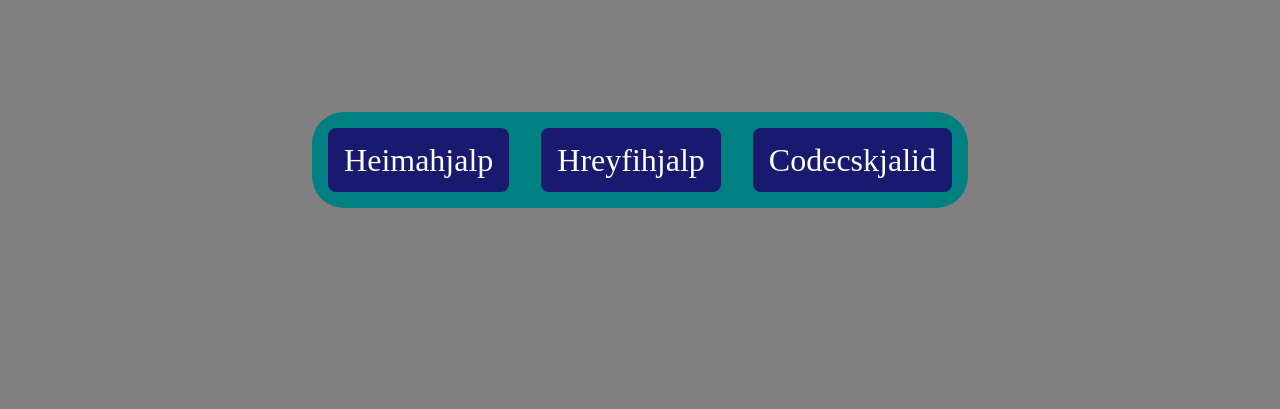
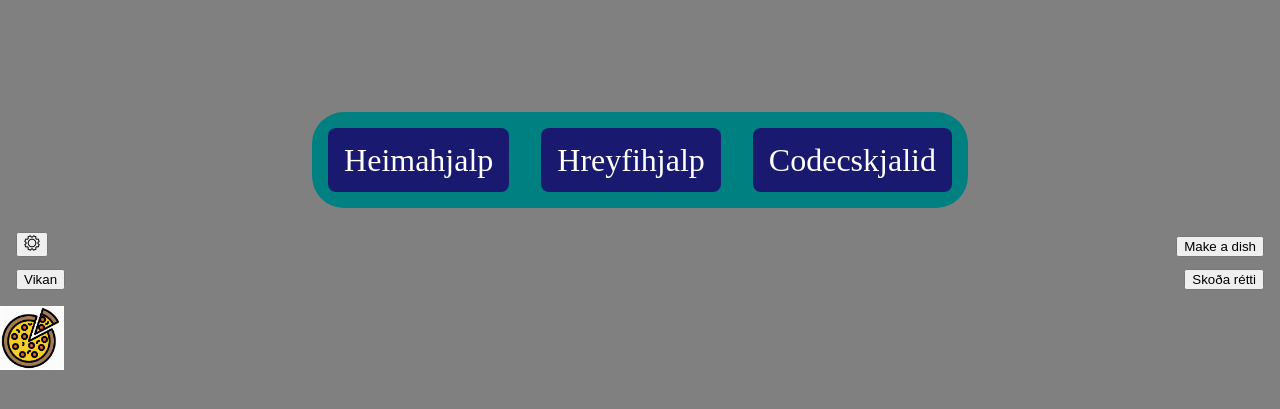
Before and after one commit to Nesinn/Nesinn.github.io, a PHP site: page / in a window 1280 px wide. Shown: the top 409 px of the page. Run offline with PHP 8.4, Linux system fonts and the light colour scheme; some libraries are stand-ins or nearby versions.

Commit message:
Cal upgrade
Changing the looks og the page and inputting some Calendar preferances

```diff
--- a/index.html
+++ b/index.html
@@ -12,7 +12,39 @@
     </div>
     <div id="page">
       <!-- Page content -->
+
     </div>
+    <div class="page">
+        <!-- Buttons for meal organizing -->
+        <div class="selection">
+          <div class="settings">
+            <button><img src="./resource/image/settings.png"></button>
+          </div>
+          <div>
+            <button>Make a dish</button>
+          </div>
+        </div>
+        <div class="week">
+          <div >
+            <button>Vikan
+            <p id="week"></p>
+            </button>
+          </div>
+          <div class="browse">
+            <button>Skoða rétti</button>
+          </div>
+        </div>
+      </div>
+      <div class="mealToday">
+        <!-- Tells what day of the week is this -->
+        <div>
+          <p id="date"></p>
+        </div>
+        <div>
+          <p class="dinner"></p>
+          <span class="mealimg"><img src="./resource/image/food/pizza.jpg"></span>
+        </div>
+      </div>
     <div id="footer">
       <!-- Footer content -->
     </div>
--- a/resource/css/style.css
+++ b/resource/css/style.css
@@ -86,9 +86,37 @@ input{
 }
 
 /* Heimahjalp */
-.dagskra {
+.page {
+  margin: 1rem;
+  display: flex;
+  flex-flow: column;
+}
+.selection {
+  display: flex;
+  justify-content: space-between;
+}
+.settings img{
+  width: 1rem;
+}
+.week {
+  display: flex;
+  justify-content: space-between;
+}
+.browse {
+
+}
+.mealToday {
+  display: flex;
+  flex-flow: column;
+  align-content: center;
+  justify-content: center;
+}
+.mealimg img {
+  width: 4rem;
+}
+/*.dagskra {
   padding-top: 12rem;/* 4rem; /* To make the top of the page not go under the toolbar */
-  display: flex;
+/*  display: flex;
   justify-content: space-between;
   align-items: center;
 }
@@ -99,3 +127,4 @@ input{
 .arrow:hover {
   color: steelblue;
 }
+*/
--- a/resource/javascript/main.js
+++ b/resource/javascript/main.js
@@ -53,7 +53,12 @@ var Calendar = {
   isDate : function(date){
     return (date instanceof Date);
   },
-  //Ruturns Day of Week Day og month and month
+  //Returns name of Today
+  getToday : function(){
+    var date = new Date;
+    return this.iceDays[date.getDay()];
+  },
+  //Returns Day of Week Day and month
   getDayMdayMonth : function(newDate){
     return this.iceDays[newDate.getDay()] + " " + newDate.getDate() + ". " + this.iceMonths[newDate.getMonth()];
   },
@@ -65,7 +70,7 @@ var Calendar = {
     var s = addZero(today.getSeconds());
     return (h + ":" + m + ":" + s);
   },
-  //Returns the number with 0 if it´s below 10.
+  //Returns the number with 0 in front if it is below 10.
   addZero : function(num){
     if(num < 10){
       return "0" + num;
@@ -82,6 +87,47 @@ var Calendar = {
       return (d + m + y);
     } else {
       return date;
+    }
+  },
+  //Retunrns start of week
+  getStartOfWeek : function(date){
+    if(this.isDate(date)){
+      var dayOfWeek = date.getDay();
+      if(dayOfWeek != 0){
+        for(var i = dayOfWeek ; i > 0 ; i--){
+        date = this.yesterday(date);
+      }
+    }
+    return date;
+    }
+  },
+  //Retruns end of week
+  getEndOfWeek : function(date){
+    if(this.isDate(date)){
+      var dayOfWeek = date.getDay();
+      if(dayOfWeek != 6){
+        for(var i = dayOfWeek ; i < 6 ; i++){
+        date = this.tomorrow(date);
+      }
+    }
+    return date;
+    }
+  },
+  //Returns the current week format monday-sunday 1-7. January or 31.01-06.02
+  getWeek : function(date){
+    if(this.isDate(date)){
+      var day = new Date;
+      var startOfWeek = this.getStartOfWeek(day);
+      var endOfWeek = this.getEndOfWeek(day);
+      var week = "";
+      if(startOfWeek.getMonth() == this.addZero(endOfWeek.getMonth())){
+        week = this.addZero(startOfWeek.getDate()) + "-" + this.addZero(endOfWeek.getDate()) + "." + this.iceMonths[endOfWeek.getMonth()];
+      } else {
+        var sow = this.addZero(startOfWeek.getDate()) + "." + this.addZero(startOfWeek.getMonth() + 1);
+        var eow = this.addZero(endOfWeek.getDate()) + "." + this.addZero(endOfWeek.getMonth()) + 1;
+        week = sow + " - " + eow;
+      }
+      return week;
     }
   },
   // returns the day before given date.
@@ -218,7 +264,7 @@ var DATABASE = {
             ],
     USER: [{
       startDate: "Wed Apr 11 2018 13:07:57 GMT+0000 (Greenwich Standard Time)",
-      dateID : ["13042018", "14042018", "15042018", "16042018", "17042018", "18042018", "19042018", "20042018", "21042018", "22042018", "23042018", "24042018", "25042018", "26042018", "27042018", "28042018", "29042018", "30042018", "01052018", "02052018", "03052018", "04052018"],
+      dateID : ["09042019", "11042019", "12042019", "13042019", "14042019", "15042019", "16042019", "17042019", "18042019", "19042019", "20042019", "21042019", "22042019", "23042019", "24042019", "25042019", "26042019", "27042019", "28042019", "29042019", "30042019", "21042019"],
       dinnerPlans : [0,1,2,3,4,5,6,7,8,9,10,11,12,13,14,15,16,17,18,19,20,21,22,23,24,25,26,27,28,29,30,31,32,33]
     }]
   }
@@ -238,8 +284,8 @@ var User = {
   //Append the login to the page
   display : function(){
     var loginMessage = "<div class=\"login-message\"><p>Velkominn!</p></div>";
-    var loginUsername = "<div class=\"login-username\"><p>Notendanafn: <input type=\"text\" class=\"username\"></p></div>";
-    var loginPassword = "<div class=\"login-password\"><p>Lykilorð: <input type=\"text\" class=\"password\"></p></div>";
+    var loginUsername = "<div class=\"login-username\"><p>Notendanafn: <input type=\"text\" value=\"Kambholl\" class=\"username\"></p></div>";
+    var loginPassword = "<div class=\"login-password\"><p>Lykilorð: <input type=\"text\" value=\"12345\" class=\"password\"></p></div>";
     var loginError = "<div><span class=\"login-error\"></span></div>";
     var loginSubmit = "<div class=\"login-submit\"><a class=\"loginButton\">Innskrá</a><a>Nýskrá</a></div>"
     var loginContainer = "<div class=\"login-container\">" + loginMessage + loginUsername + loginPassword + loginError + loginSubmit + "</div>";
@@ -307,32 +353,24 @@ var HomeHelp = {
     //We need the username before setting up the page
     if(User.loggedIn()){
       //We have a username, put up heimahjalp page.
-      Page.loadToolbar("<p id=\"date\">");
+
       var leftArrow = "<div class=\"arrow\"><p>&#8249;</p></div>";
       var rightArrow = "<div class=\"arrow\"><p>&#8250;</p></div>";
-      var breakfast = "<p>Morgunmatur: <span class=\"breakfast\"></span></p>";
-      var lunchbox = "<p>Nesti :<span class=\"lunchbox\"></span></p>";
-      var dinner = "<p>Kv&ouml;ldmatur: <span class=\"dinner\"></span></p>";
-      var project = "<p>Verkefni: <span class=\"project\"></span></p>";
-      var day = "<div class=\"day\">" + breakfast + lunchbox + dinner + project + "</div>";
-      var dagskra = "<div class=\"dagskra\">" + leftArrow + day + rightArrow + "</div>";
-      $("#page").append(dagskra);
-      //if user clicks arrow, we need to change the date.
-      $("div.arrow:first").on('click', function(e){
-        //since he clicked the left arrow go back a day.
-        HomeHelp.setDay(Calendar.yesterday(displayDay));
-      });
-      $("div.arrow:last").on('click', function(e){
-        //since he clicked the right arrow go ahead a day.
-        HomeHelp.setDay(Calendar.tomorrow(displayDay));
-      });
-        displayDay = new Date;
-        this.setDay(displayDay);
-      } else {
+      var dagskra = "<div class=\"dagskra\">" + leftArrow + " day " + rightArrow + "</div>";
+      var displayDay = new Date;
+      var divO = "<div>";
+      var divC = "</div>"
+      var dagskra = divO + "" + divC;
+
+      //$("#page").append(dagskra);
+
+      this.setDay(displayDay);
+
+    } else {
         //display login screen, there was no user in the path and no user was logged in
         Page.getPage("heimahjalp");
-      }
-    },
+    }
+  },
   //gets a date and changes accoringly.
   setDay : function(date) {
   //check newDate if it is a date!
@@ -359,7 +397,8 @@ var HomeHelp = {
     }
     //we change the text on the page, if there was no plan the string will be empty
     $(".dinner").text(dinner);
-    $("#date").text(Calendar.getDayMdayMonth(date));
+    $("#week").text(Calendar.getWeek(date));
+    $("#date").text(Calendar.getToday());
   } else {
     //the date test failed!
     $("#date").text("Error: date value for setDay was not a date (" + date + "), or user was not logged in!");
@@ -439,4 +478,33 @@ function beatTimer() {
     countDown();
   }
 }
+
+
+      //Old page before change, keep for alittle time!
+      /*Page.loadToolbar("<p id=\"date\">");
+      var leftArrow = "<div class=\"arrow\"><p>&#8249;</p></div>";
+      var rightArrow = "<div class=\"arrow\"><p>&#8250;</p></div>";
+      var breakfast = "<p>Morgunmatur: <span class=\"breakfast\"></span></p>";
+      var lunchbox = "<p>Nesti :<span class=\"lunchbox\"></span></p>";
+      var dinner = "<p>Kv&ouml;ldmatur: <span class=\"dinner\"></span></p>";
+      var project = "<p>Verkefni: <span class=\"project\"></span></p>";
+      var day = "<div class=\"day\">" + breakfast + lunchbox + dinner + project + "</div>";
+      var dagskra = "<div class=\"dagskra\">" + leftArrow + day + rightArrow + "</div>";
+
+            $("#page").append(dagskra);
+      //if user clicks arrow, we need to change the date.
+      $("div.arrow:first").on('click', function(e){
+        //since he clicked the left arrow go back a day.
+        HomeHelp.setDay(Calendar.yesterday(displayDay));
+      });
+      $("div.arrow:last").on('click', function(e){
+        //since he clicked the right arrow go ahead a day.
+        HomeHelp.setDay(Calendar.tomorrow(displayDay));
+      });
+        displayDay = new Date;
+        this.setDay(displayDay);
+      }
+
+      var audio = new Audio('./resource/audio/beep.wav');
+      audio.play();
 */
```
Also changed, not shown: 1 other file.
